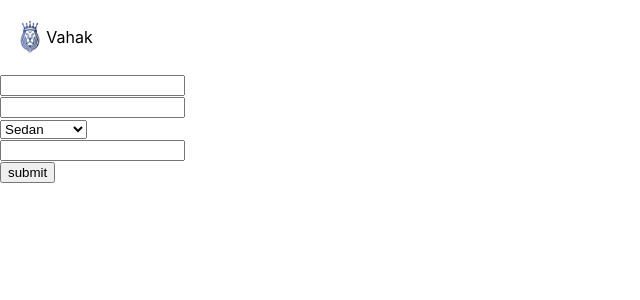
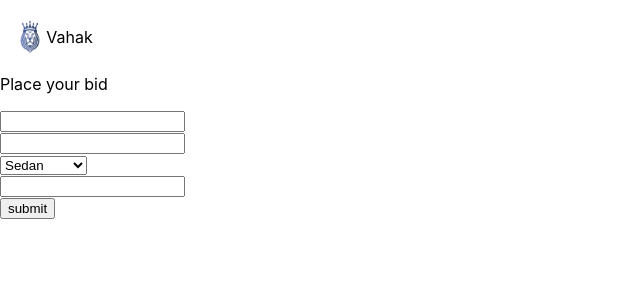
Before and after one commit to 24manoj/vahakassignment, a React (Create React App) app: page / in a window 1280 px wide. Shown: the top 300 px of the page, without its empty margins (0-640 px from the left). Built offline with nearby package versions, Linux system fonts and the light colour scheme.

Commit message:
May 27, 2021 11:39 AM

```diff
--- a/src/App.js
+++ b/src/App.js
@@ -9,7 +9,7 @@ import Summary from './Forms/Summary';
 import initialValues from './components/initialvalues';
 import { useState } from 'react';
 import Header from './components/Header/Header';
-import subHeader from './components/Subheader/subHeader';
+import SubHeader from './components/SubHeader/SubHeader';
 
 const getRenderingForm = step => {
   switch (step) {
@@ -45,7 +45,7 @@ const App = () => {
   return (
     <div className='App'>
       <Header />
-      <subHeader />
+      <SubHeader />
       <Formik initialValues={initialValues} validationSchema={schemaValidation[activeStep]} onSubmit={hadleSubmit}>
         <Form>
           {getRenderingForm(activeStep)}
--- a/src/components/Subheader/subHeader.jsx
+++ b/src/components/SubHeader/SubHeader.jsx
@@ -1,6 +1,6 @@
 import React from 'react';
 
-export default function subHeader() {
+export default function SubHeader() {
   return (
     <div className='subheader-appbar'>
       <p>Place your bid</p>
```
Also changed, not shown: src/components/SubHeader/subheader.scss (renamed from src/components/Subheader/subheader.scss).
